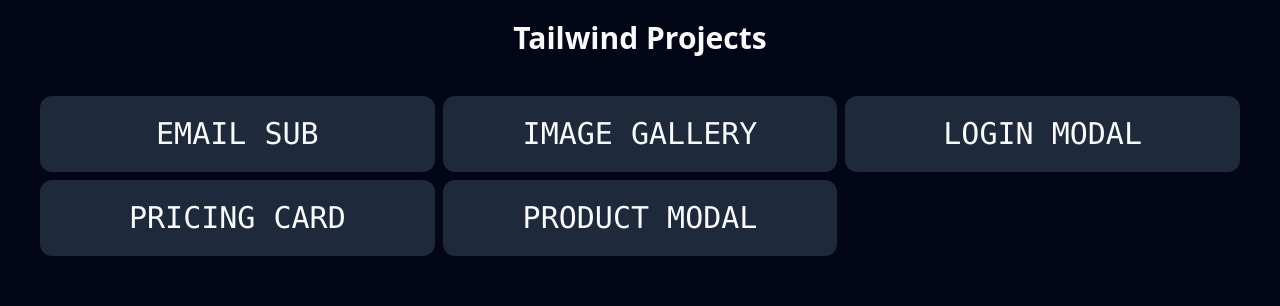
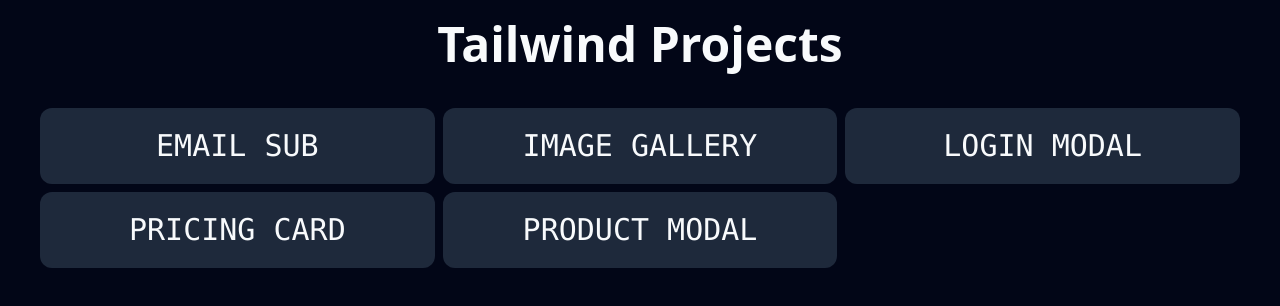
Before and after one commit to push-on/tailwind-svelte-projects, a SvelteKit app: page / in a window 1280 px wide. Shown: the top 306 px of the page. Built offline with nearby package versions, Linux system fonts and the light colour scheme.

Commit message:
Update 04/23/2023 09:30:48

```diff
--- a/src/routes/+page.svelte
+++ b/src/routes/+page.svelte
@@ -1,4 +1,4 @@
-<h1 class="text-3xl font-bold text-center mt-5">Tailwind Projects</h1>
+<h1 class="text-5xl font-bold text-center mt-5">Tailwind Projects</h1>
 <div class="flex justify-center">
   <!-- list of pages in tailwind css grid -->
   <div
```
